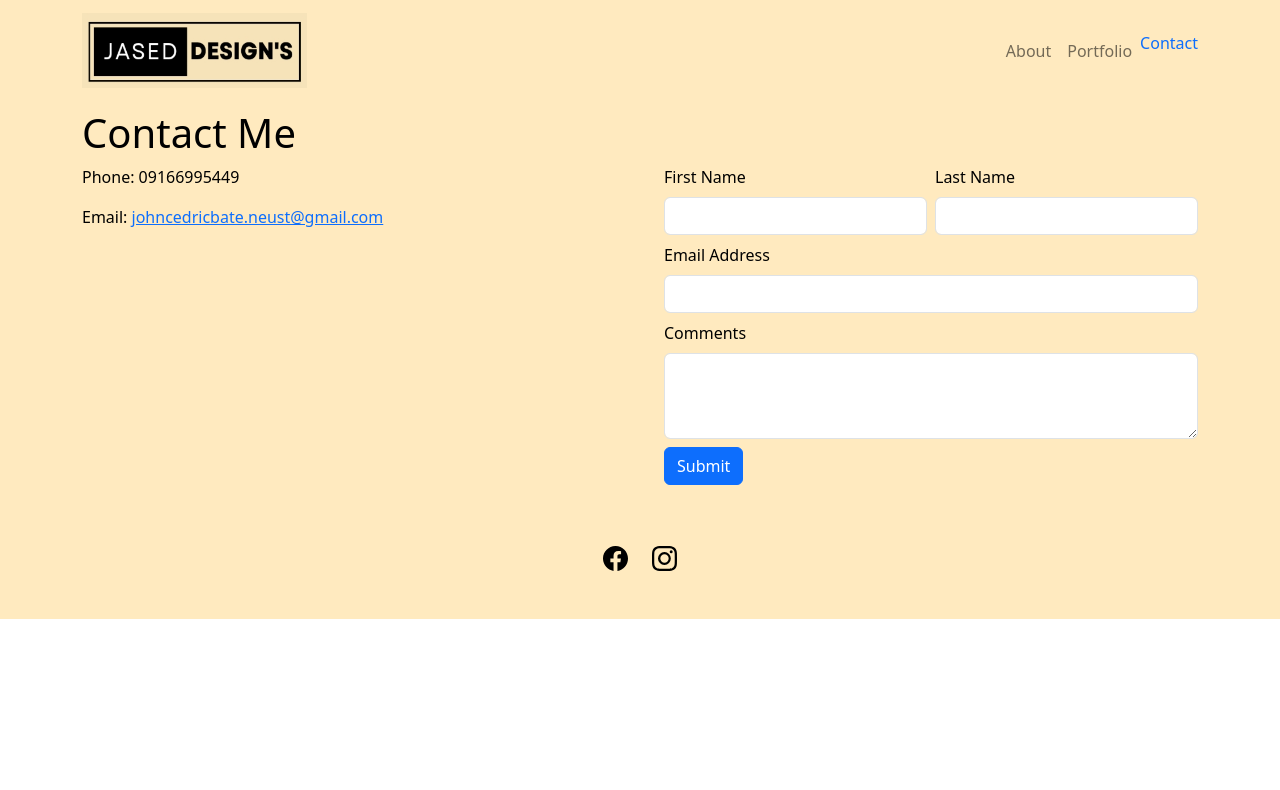
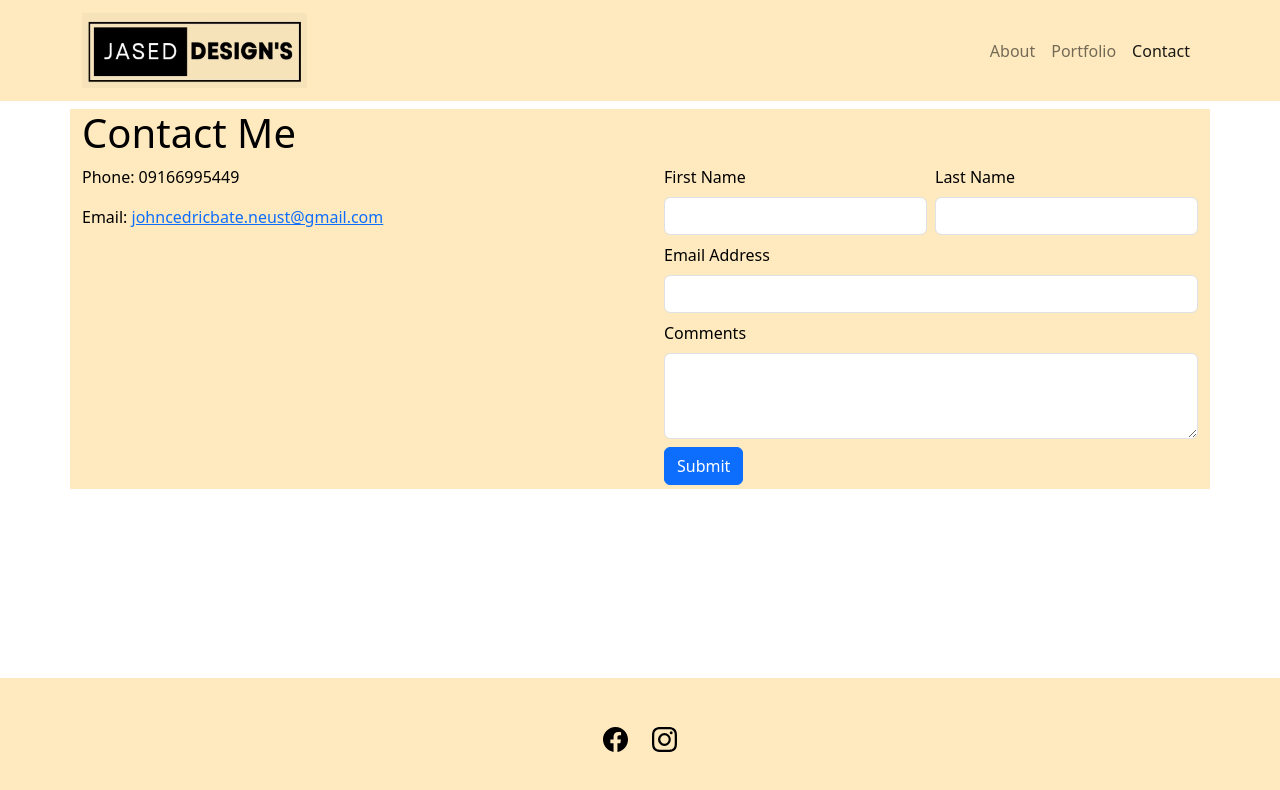
Before and after one commit to JohnCedricBate/Portfolio, a plain HTML site: page contact.html in a window 1280 px wide. Drawn offline with nearby package versions, Linux system fonts and the light colour scheme.

Commit message:
Update contact.html

```diff
--- a/contact.html
+++ b/contact.html
@@ -1,6 +1,5 @@
 <!doctype html>
 <html lang="en">
-<div class="allparts">
     <head>
     <!-- Required meta tags -->
         <meta charset="u;-8">
@@ -14,11 +13,12 @@
         <link href="custom.css" rel="stylesheet" >
         <link href="bootstrap.min.css" rel="stylesheet" >
 
-        <title>Contact | Jon Smith Designs</title>
+        <title>Contact | Jased Designs</title>
 
     </head>
 
     <body>
+        <header class="navvy">
        <header class="sideheader">
         <div class="container px-0">
             <nav class="navbar navbar-expand-lg navbar-light">
@@ -49,13 +49,14 @@
                             <a href="portfolio.html" class="nav-link">Portfolio</a>
                             </li>
                             <li class="nav-item">
-                            <a href="contact.html" class="nav-link-active">Contact</a>
+                            <a href="contact.html" class="nav-link active">Contact</a>
                             </li>
                         </ul>
                     </div>
                 </div>
             </nav>
         </div>
+        </header>
         </header>
 
         <main class="contact">
@@ -132,5 +133,4 @@
             integrity="sha384-gtEjrD/SeCtmISkJkNUaaKMoLD0//ElJ19smozuHV6z3Iehds+3Ulb9Bn9Plx0x4"
             crossorigin="anonymous"></script>
         </body>
-</div>
-</html>
+    </html>
```
